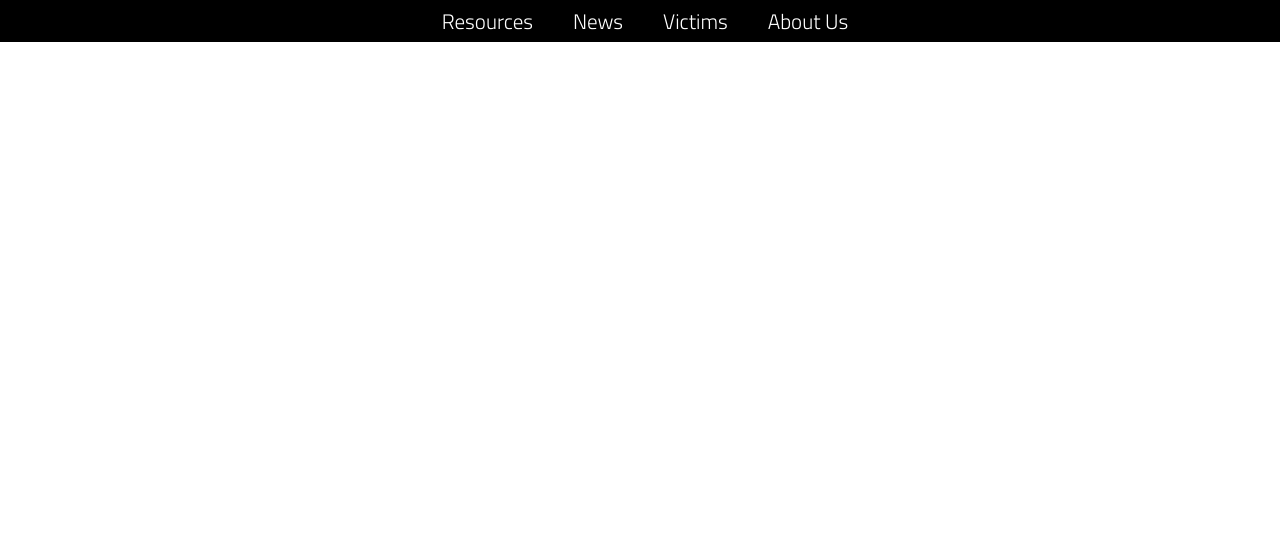
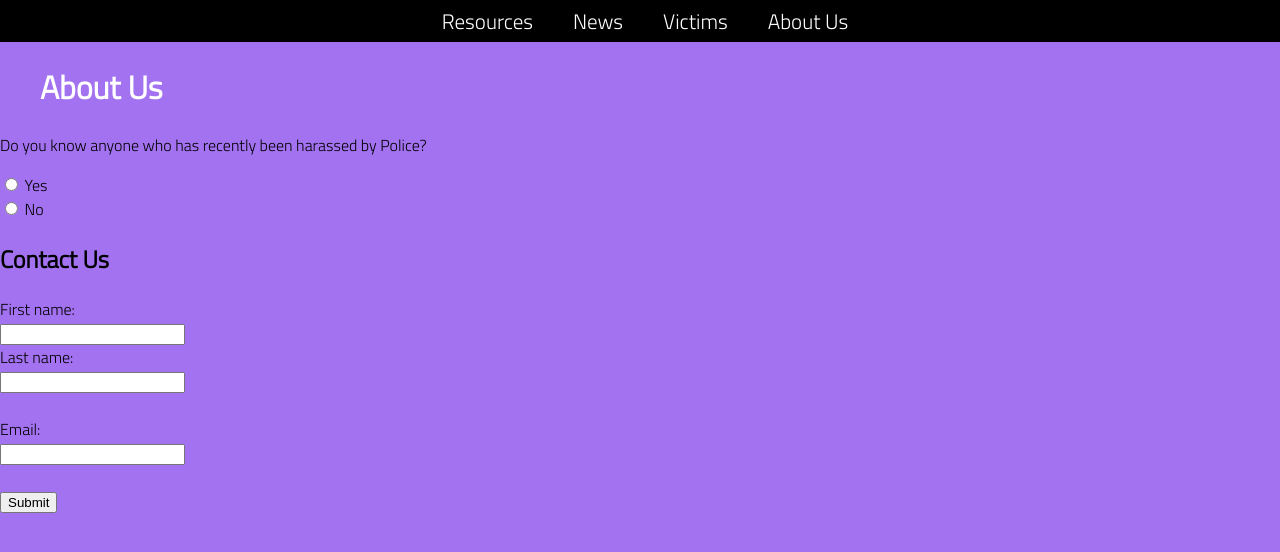
Before and after one commit to jonflexo/Police-Brutality-, a plain HTML site: page Us.html in a window 1280 px wide. Drawn offline with Linux system fonts and the light colour scheme.

Commit message:
about us

```diff
--- a/Us.html
+++ b/Us.html
@@ -6,6 +6,14 @@
     <meta name="viewport" content="width=device-width, initial-scale=1.0">
     <link rel="stylesheet" href="style.css">
     <title>Document</title>
+    <style>body {
+        background-color: rgb(163, 114, 241);
+      }
+
+      h1 {
+        color: rgb(255, 255, 255);
+        margin-left: 40px;
+      }</style>
 </head>
 <body>
     <header>
@@ -17,5 +25,30 @@
 
         </nav>
     </header>
+<h1>About Us</h1>
+<p></p>
+
+<p> Do you know anyone who has recently been harassed by Police? </p>
+
+
+<form
+action="https://us-central1-steam-center-app-dev.cloudfunctions.net/formToEmail"
+method="post"
+>
+    <input type="radio" id="Yes" name=" Has been harassed " value="Yes">
+    <label for="Yes"> Yes </label><br>
+    <input type="radio" id="No" name=" Has been harassed " value="No">
+    <label for="No"> No </label><br>
+<h2>Contact Us</h2>
+  <label for="fname">First name:</label><br>
+  <input type="text" id="fname" name="fname" ><br>
+  <label for="lname">Last name:</label><br>
+  <input type="text" id="lname" name="lname"><br><br>
+  <label for="email">Email:</label><br>
+  <input type="text" id="Email:" name="email"><br><br>
+  <input name="send-to" value="jlouis@brooklynsteamcenter.org" hidden>
+  <input type="submit">
+
+</form>
 </body>
 </html>
```
